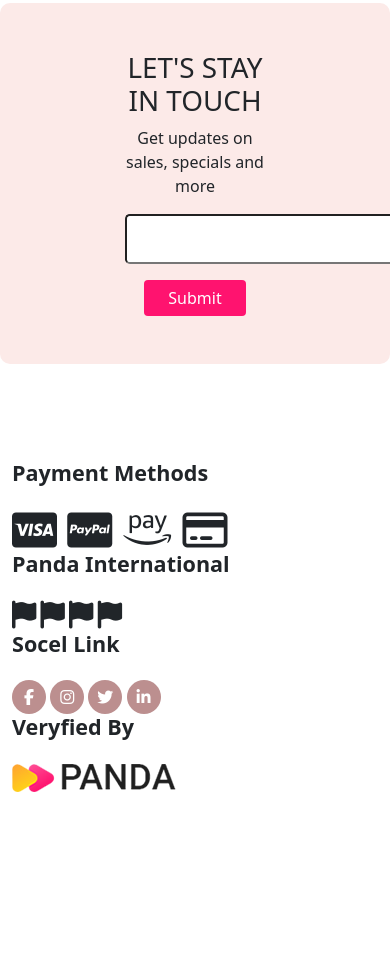
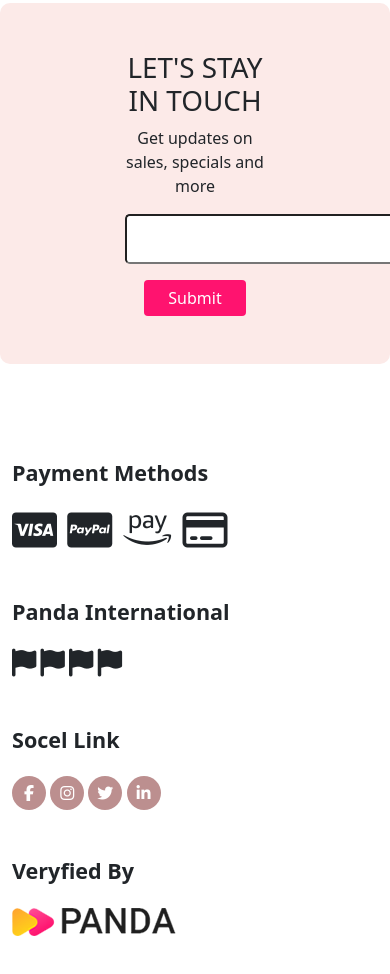
Before and after one commit to TanzimTayef/panda-ecommerce, a plain HTML site: page index.html in a window 390 px wide. Shown: the part 4889-5863 px from the top of the page. Before the commit the page ends 5729 px from the top, so only its background shows below. Drawn offline with nearby package versions, Linux system fonts and the light colour scheme.

Commit message:
responsive link section

```diff
--- a/index.html
+++ b/index.html
@@ -469,7 +469,7 @@
              <section class="link-area py-5" id="link-area">
                    <div class="container">
                      <div class="row">
-                       <div class="col-md-3">
+                       <div class="col-md-3 mb-5 mb-md-0">
                          <div class="payment">
                            <h4 class="mb-4 fw-bold fs-4">Payment Methods</h4>
                           <i class="fab fa-cc-visa pay-card"></i>
@@ -478,7 +478,7 @@
                           <i class="far fa-credit-card pay-card"></i>
                          </div>
                        </div>
-                       <div class="col-md-3">
+                       <div class="col-md-3 mb-5 mb-md-0">
                           <div class="international">
                             <h4 class="mb-4 fw-bold fs-4">Panda International</h4>
                             <i class="fas fa-flag fs-1"></i>
@@ -487,7 +487,7 @@
                             <i class="fas fa-flag fs-1"></i>
                           </div>
                        </div>
-                       <div class="col-md-3">
+                       <div class="col-md-3 mb-5 mb-md-0">
                          <div class="socal-link">
                            <h4 class="mb-4 fw-bold fs-4">Socel Link</h4>
                            <i class="fab fa-facebook-f icon"></i>
```
